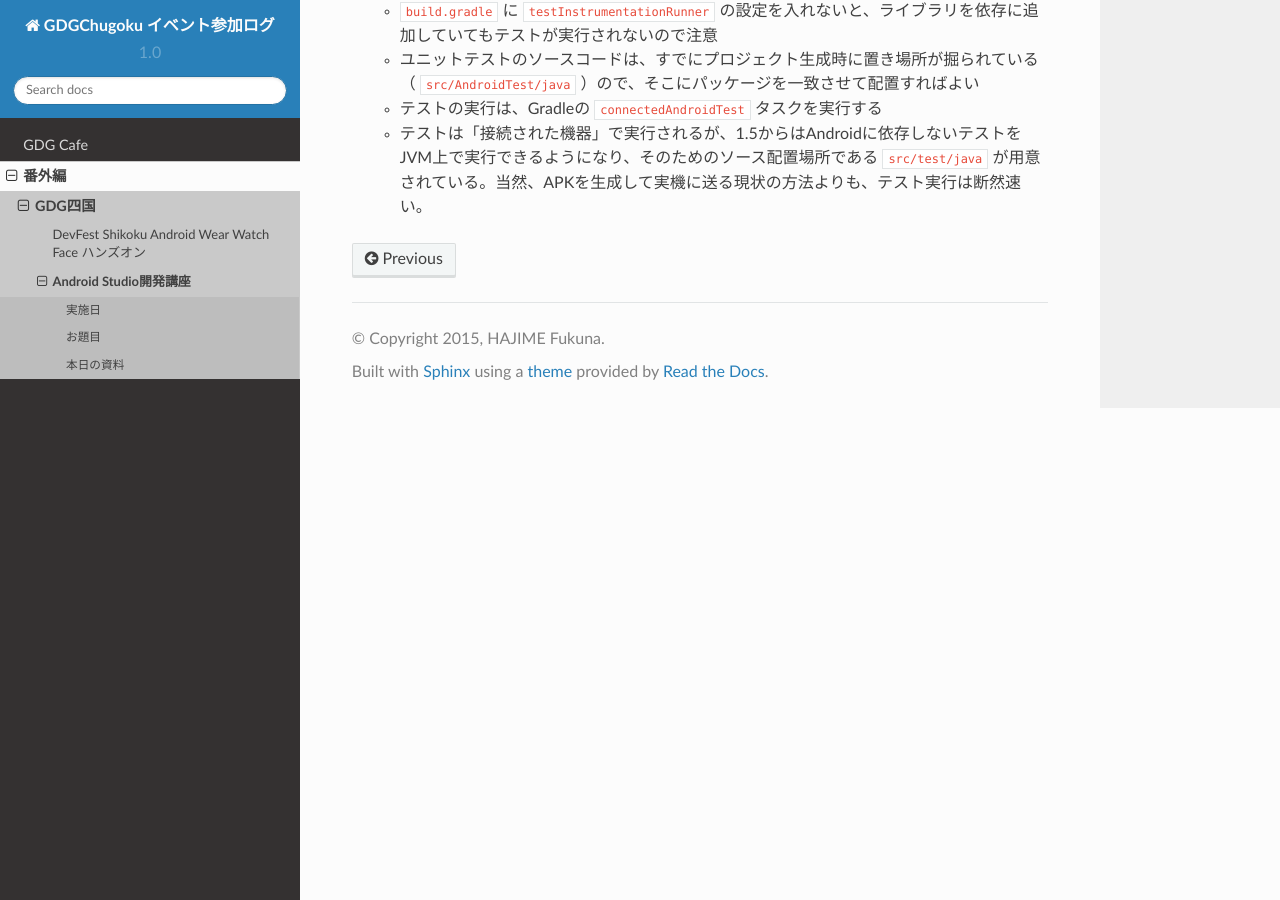
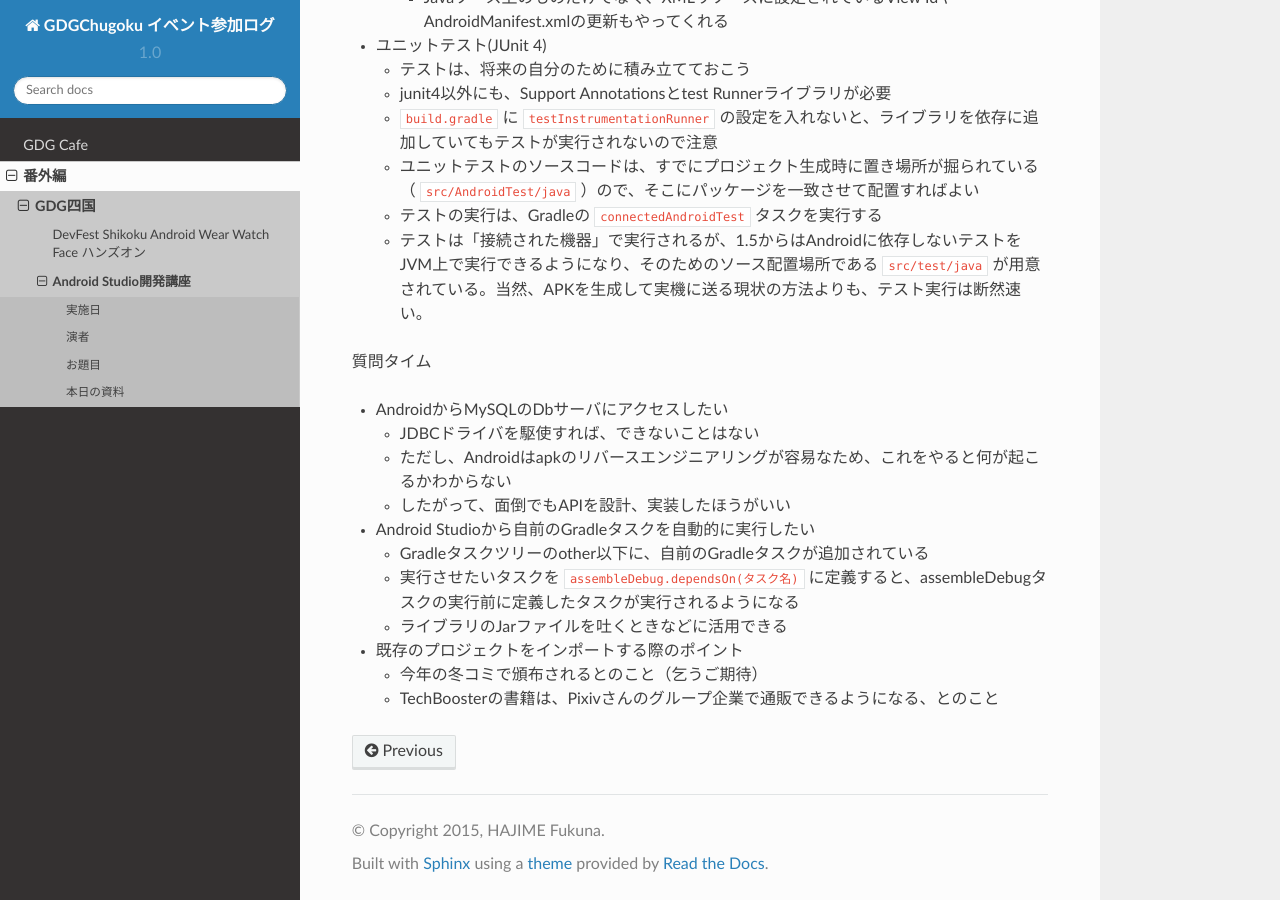
Before and after one commit to f97one/gdgchugoku_ParticipationLogs, a Sphinx documentation site: the page built from source/Appendix/GDGShikoku/ASHandson_20151212.rst, in a window 1280 px wide and 900 px high, scrolled down 1075 px. Built offline with Sphinx 7.4.7 and the Read the Docs theme 2.0.0, drawn with Linux system fonts in a browser that asks for light colours.

Commit message:
質問タイムの内容を追加。

```diff
--- a/source/Appendix/GDGShikoku/ASHandson_20151212.rst
+++ b/source/Appendix/GDGShikoku/ASHandson_20151212.rst
@@ -5,6 +5,11 @@ Android Studio開発講座
 ------
 
 2015/12/12 13:00 - 17:30
+
+演者
+----
+
+有山　圭二さん
 
 お題目
 ------
@@ -54,3 +59,22 @@ https://goo.gl/T7awKh
   * ユニットテストのソースコードは、すでにプロジェクト生成時に置き場所が掘られている（ ``src/AndroidTest/java`` ）ので、そこにパッケージを一致させて配置すればよい
   * テストの実行は、Gradleの ``connectedAndroidTest`` タスクを実行する
   * テストは「接続された機器」で実行されるが、1.5からはAndroidに依存しないテストをJVM上で実行できるようになり、そのためのソース配置場所である ``src/test/java`` が用意されている。当然、APKを生成して実機に送る現状の方法よりも、テスト実行は断然速い。
+
+質問タイム
+
+* AndroidからMySQLのDbサーバにアクセスしたい
+
+  * JDBCドライバを駆使すれば、できないことはない
+  * ただし、Androidはapkのリバースエンジニアリングが容易なため、これをやると何が起こるかわからない
+  * したがって、面倒でもAPIを設計、実装したほうがいい
+
+* Android Studioから自前のGradleタスクを自動的に実行したい
+
+  * Gradleタスクツリーのother以下に、自前のGradleタスクが追加されている
+  * 実行させたいタスクを ``assembleDebug.dependsOn(タスク名)`` に定義すると、assembleDebugタスクの実行前に定義したタスクが実行されるようになる
+  * ライブラリのJarファイルを吐くときなどに活用できる
+
+* 既存のプロジェクトをインポートする際のポイント
+
+  * 今年の冬コミで頒布されるとのこと（乞うご期待）
+  * TechBoosterの書籍は、Pixivさんのグループ企業で通販できるようになる、とのこと
```
